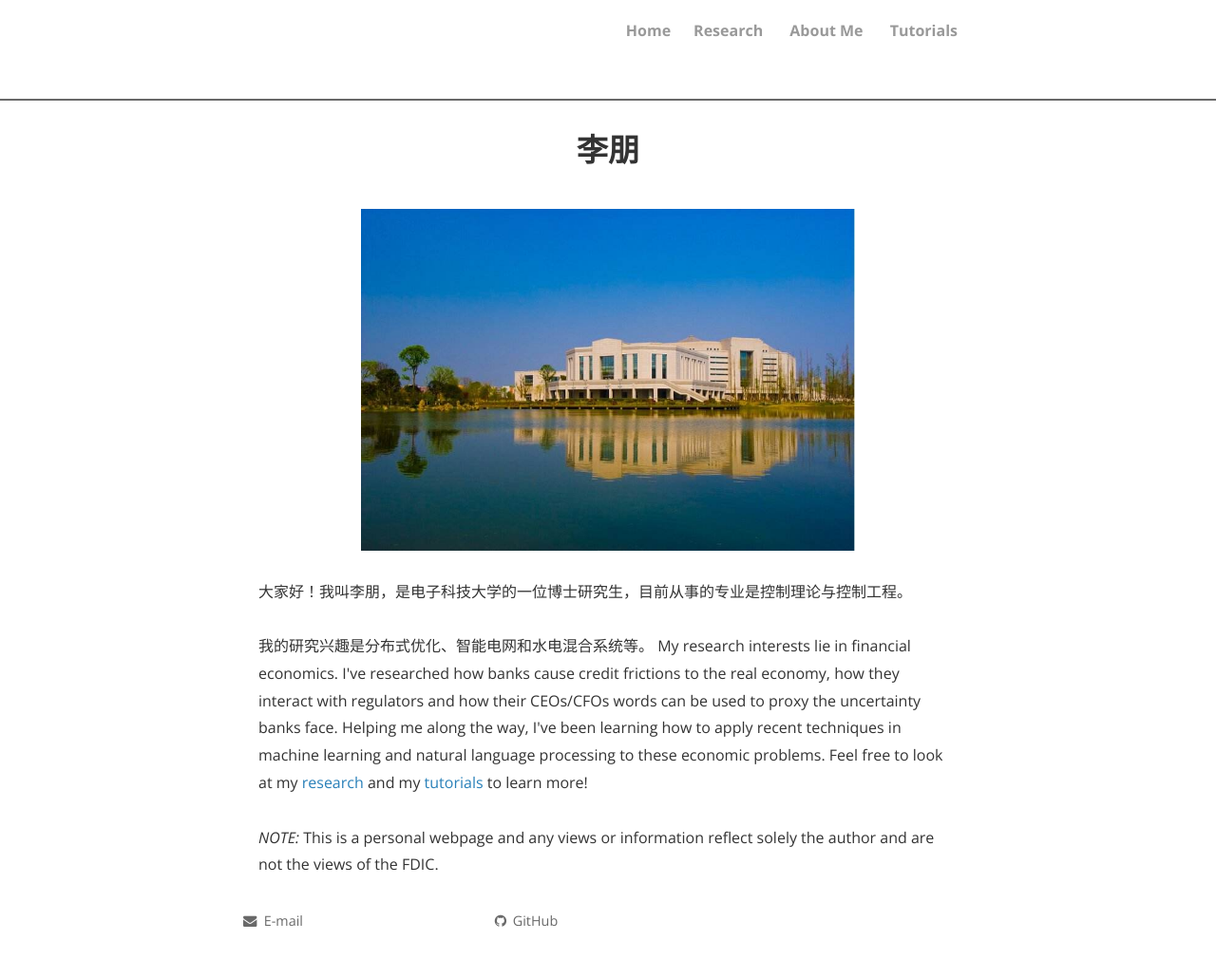
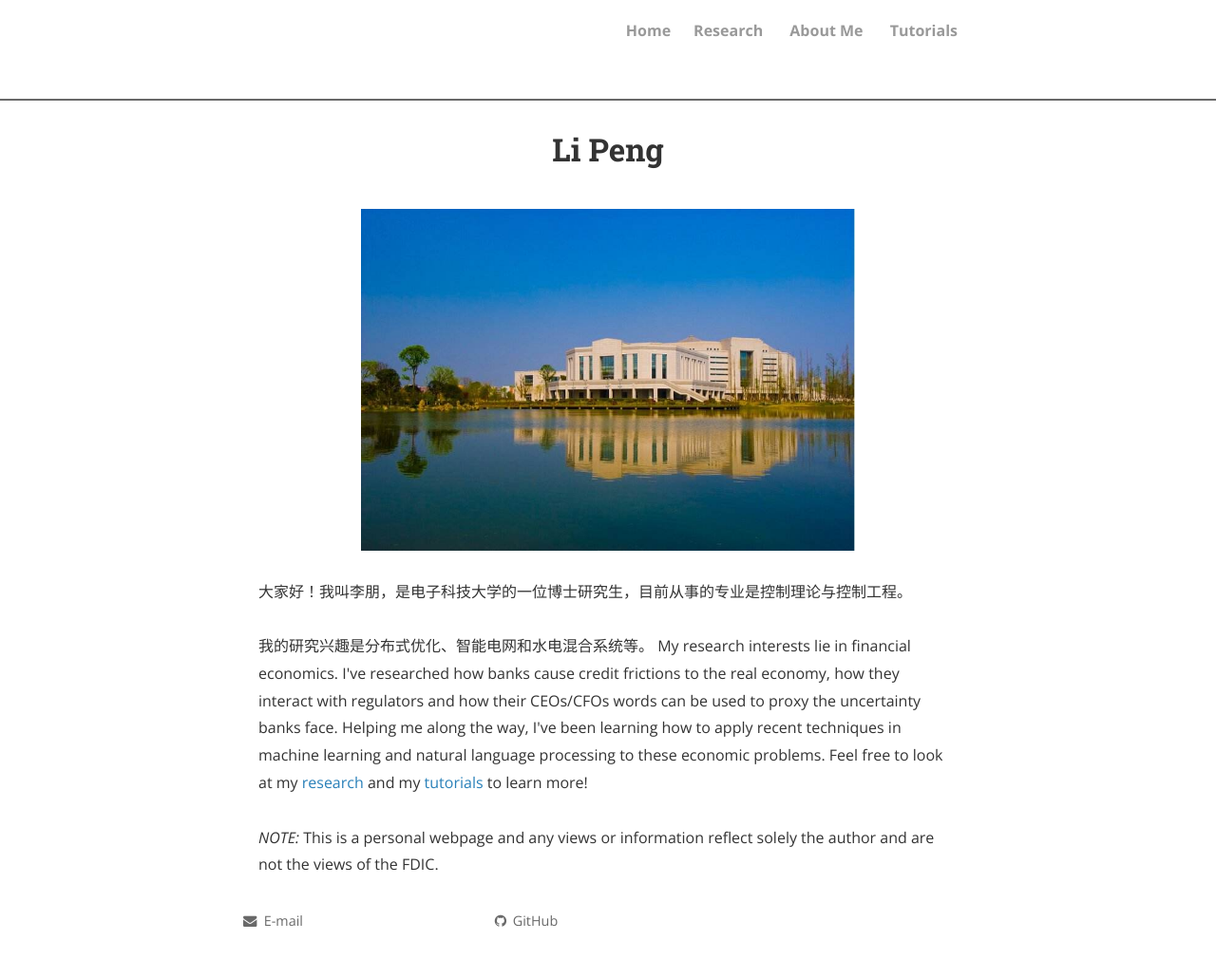
Before and after one commit to lp48280421/lp48280421.github.io, a Jekyll site: the page built from index.html, in a window 1280 px wide. Shown: the whole page at 95% size. Built offline with Jekyll 4.4.1, drawn with Linux system fonts in a browser that asks for light colours; nearby versions of some CDN libraries; the list of posts is cut into pages by our own code; comment, search, counter and statistics services are not loaded; a style sheet for code colours, icons or effects is not loaded.

Commit message:
Update index.html

```diff
--- a/index.html
+++ b/index.html
@@ -1,6 +1,6 @@
 ---
 layout: page
-title: 李朋
+title: Li Peng
 ---
 <div class="home">
   <script async src="https://www.googletagmanager.com/gtag/js?id=UA-108085250-1"></script>
```
